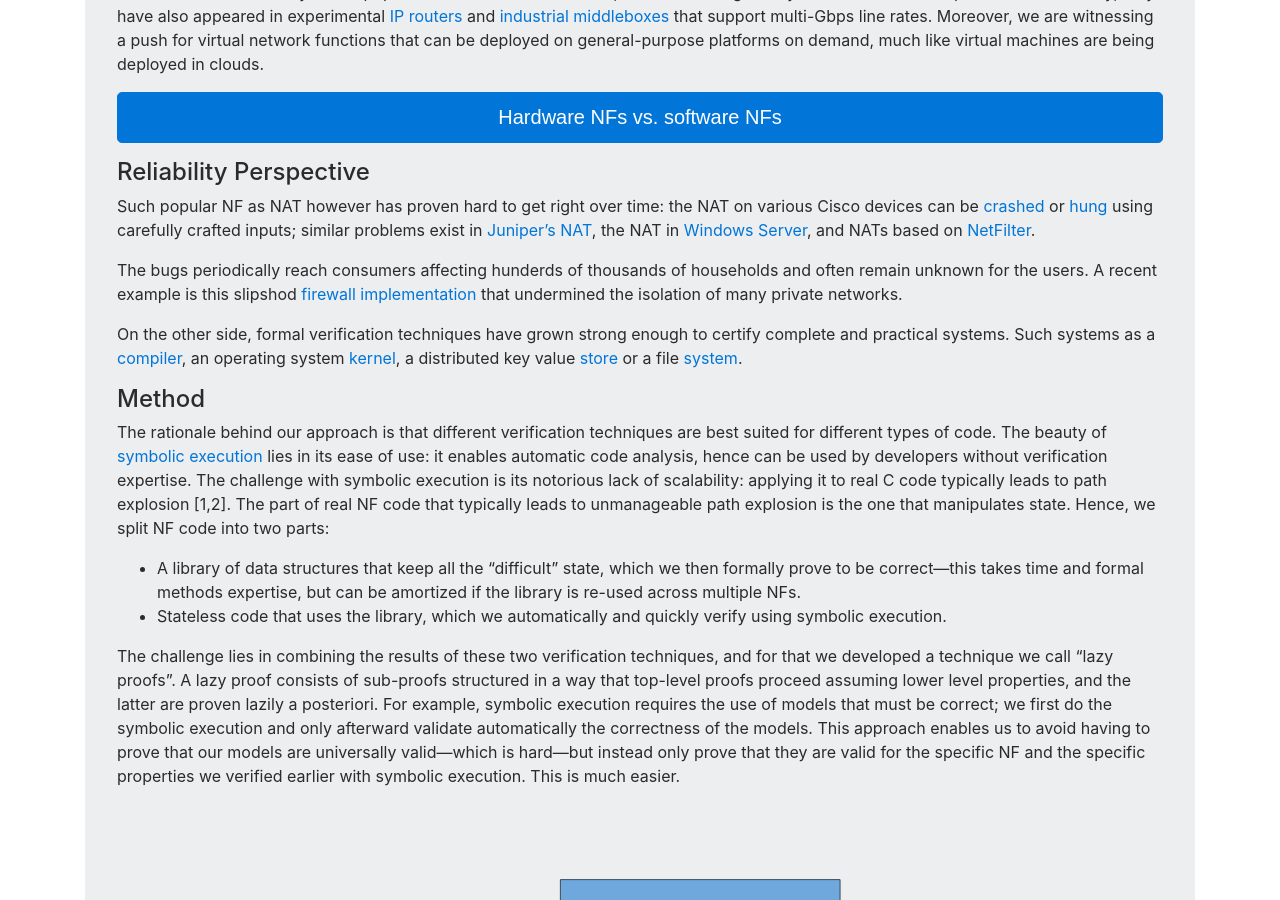
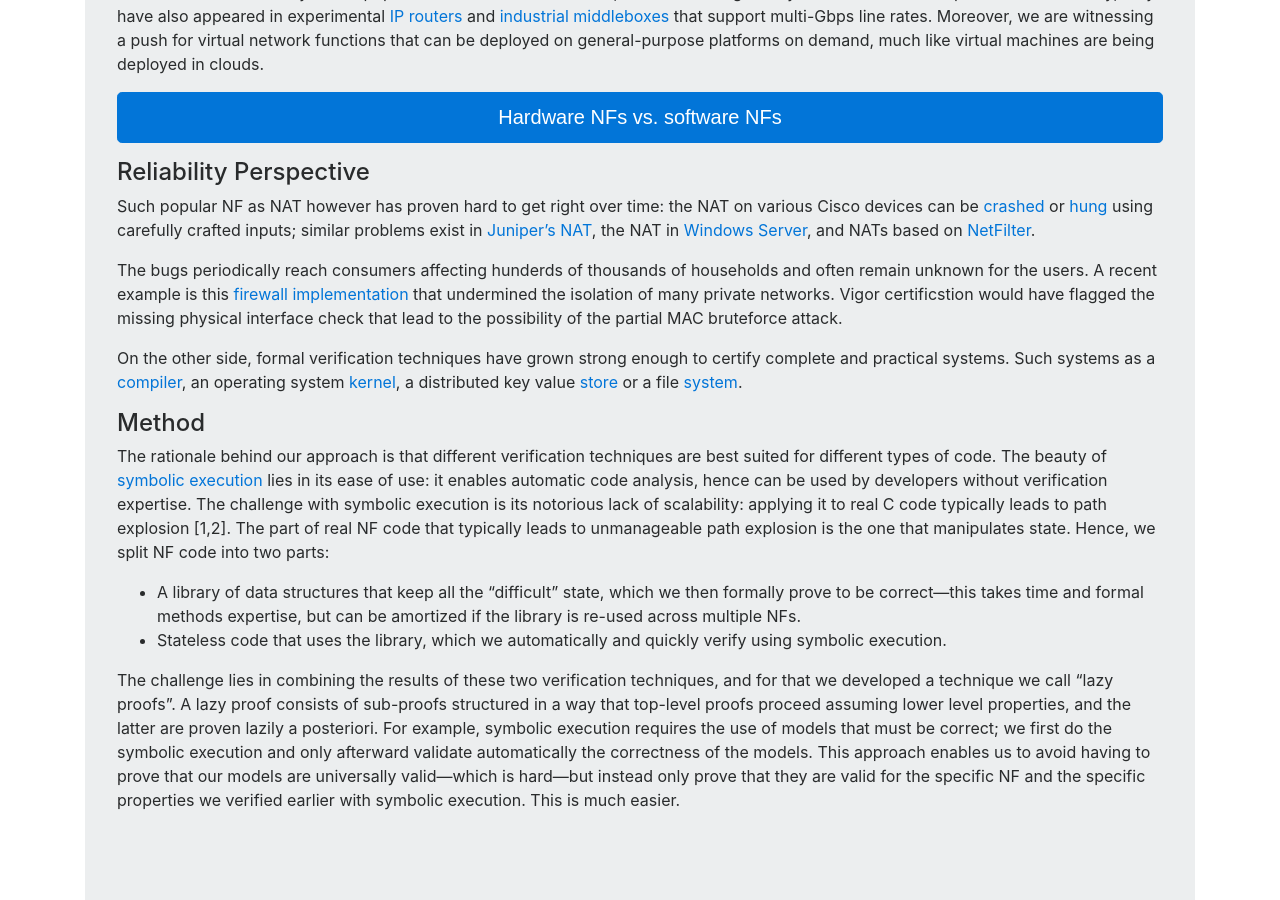
Before and after one commit to vignat/vignat.github.io, a Jekyll site: the page built from index.md, in a window 1280 px wide and 900 px high, scrolled down 513 px. Built offline with Jekyll 4.4.1, drawn with Linux system fonts in a browser that asks for light colours; nearby versions of some CDN libraries; a style sheet for code colours, icons or effects is not loaded.

Commit message:
Tell how Vigor would help to that poor firewall.

```diff
--- a/index.md
+++ b/index.md
@@ -70,7 +70,8 @@ Such popular NF as NAT however has proven hard to get right over time: the NAT o
 similar problems exist in [Juniper’s NAT](https://cve.mitre.org/cgi-bin/cvename.cgi?name=CVE-2014-3817), the NAT in [Windows Server](https://technet.microsoft.com/en-us/library/security/ms13-064.aspx), and NATs based on [NetFilter](https://cve.mitre.org/cgi-bin/cvename.cgi?name=CVE-2014-9715).
 
 The bugs periodically reach consumers affecting hunderds of thousands of households and often remain unknown for the users.
-A recent example is this slipshod [firewall implementation](https://www.inforisktoday.com/researcher-att-routers-be-easily-compromised-a-10255) that undermined the isolation of many private networks.
+A recent example is this [firewall implementation](https://www.inforisktoday.com/researcher-att-routers-be-easily-compromised-a-10255) that undermined the isolation of many private networks.
+Vigor certificstion would have flagged the missing physical interface check that lead to the possibility of the partial MAC bruteforce attack.
 
 On the other side, formal verification techniques have grown strong enough to certify complete and practical systems.
 Such systems as a [compiler](http://compcert.inria.fr/), an operating
```
